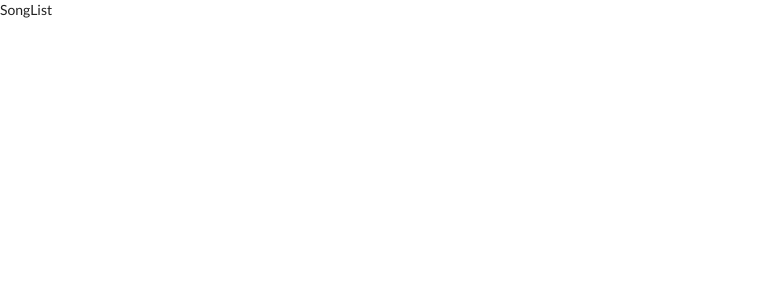
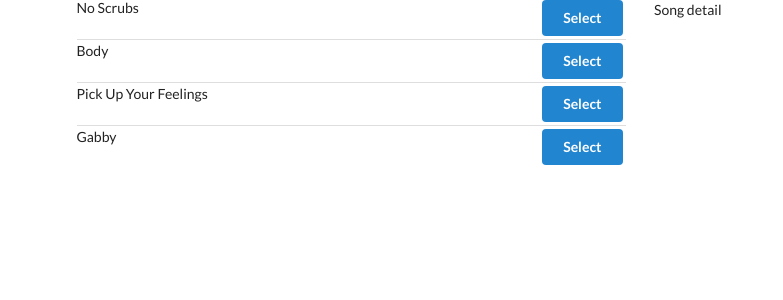
Before and after one commit to ilayda-the-Disc0Queen/songs, a React (Create React App) app: page / in a window 1280 px wide. Shown: the top 300 px of the page, without its empty margins (0-783 px from the left). Built offline with nearby package versions, Linux system fonts and the light colour scheme.

Commit message:
add SongDetail component

```diff
--- a/src/components/App.js
+++ b/src/components/App.js
@@ -1,11 +1,19 @@
 import React from 'react';
 import { selectSong } from '../actions'; // if you don't specift it assumes file is index.js
 import SongList from './SongList';
+import SongDetail from './SongDetail';
 
 const App = () => {
   return (
-    <div>
-      <SongList/>
+    <div className="ui container grid">
+      <div className="ui row">
+        <div className="column eight wide">
+          <SongList/>
+        </div>
+        <div className="column eight wide">
+          <SongDetail/>
+        </div>
+      </div>
     </div>
   );
 };
--- /dev/null
+++ b/src/components/SongDetail.js
@@ -0,0 +1,14 @@
+import React from 'react';
+import { connect } from 'react-redux';
+
+const SongDetail = (props) => {
+  console.log(props);
+  return <div>Song detail</div>;
+};
+
+const mapStateToProps = (state) => {
+  return { song: state.selectedSong }
+
+};
+
+export default connect(mapStateToProps)(SongDetail);
--- a/src/components/SongList.js
+++ b/src/components/SongList.js
@@ -1,10 +1,30 @@
 import React from 'react';
 import { connect } from 'react-redux';
+import { selectSong } from '../actions';
 
 class SongList extends React.Component {
+  // this.props === { songs: state.songs }
+  renderList() {
+    return this.props.songs.map((song) => {
+      return (
+        <div className="item" key={song.title}>
+          <div className="right floated content">
+            <button
+              className="ui button primary"
+              onClick={() => this.props.selectSong(song)}
+              >
+              Select
+            </button>
+          </div>
+          <div className="content">{song.title}</div>
+        </div>
+      );
+    });
+  }
+
   render() {
-    // this.props === { songs: state.songs }
-    return <div>SongList</div>;
+    // console.log(this.props)
+    return <div className="ui divided list">{this.renderList()}</div>;
   }
 }
 
@@ -19,6 +39,6 @@
 
 
 
-
-
-export default connect(mapStateToProps)(SongList);
+// since selectSong: selectSong use IDENTICAL words, we can just write
+// { selectSong }
+export default connect(mapStateToProps, { selectSong: selectSong })(SongList);
```
Also changed, not shown: 1 other file (tests, documents, lock files or other folders).
